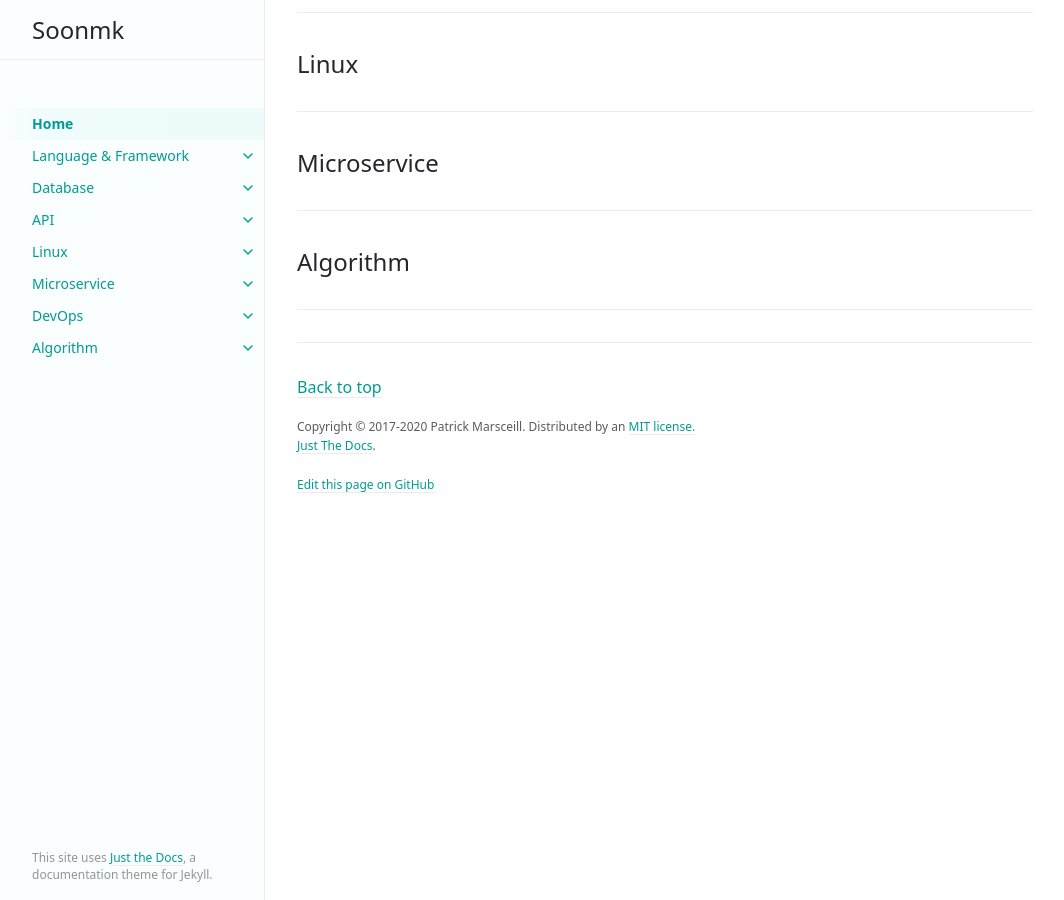
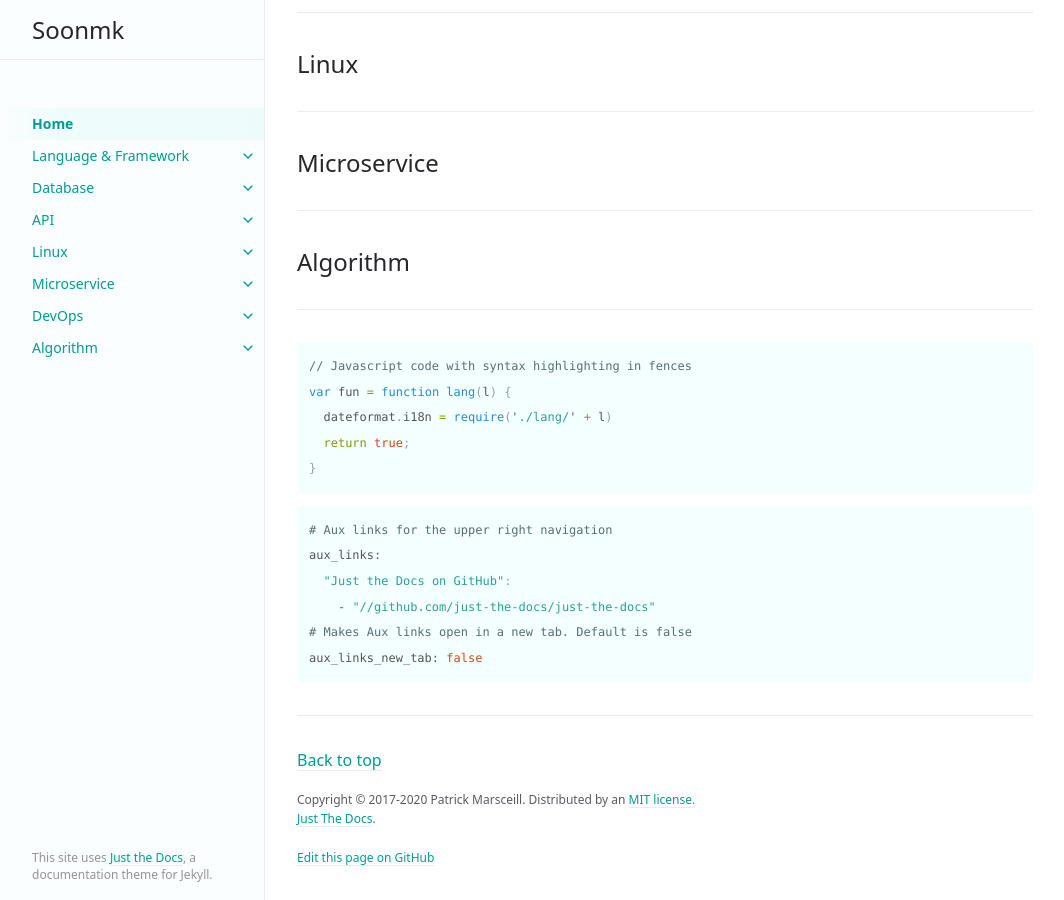
Before and after one commit to soonmk/soonmk.github.io, a Jekyll site: the page built from index.md, in a window 1280 px wide and 900 px high, scrolled down 1085 px. Shown: the whole window, without its empty margins (107-1171 px from the left). Built offline with Jekyll 4.4.1, drawn with Linux system fonts in a browser that asks for light colours.

Commit message:
Update index.md

````diff
--- a/index.md
+++ b/index.md
@@ -52,3 +52,18 @@ Backend developer or Data scientist
 ## Algorithm
 
 ---
+```js
+// Javascript code with syntax highlighting in fences
+var fun = function lang(l) {
+  dateformat.i18n = require('./lang/' + l)
+  return true;
+}
+```
+```yaml
+# Aux links for the upper right navigation
+aux_links:
+  "Just the Docs on GitHub":
+    - "//github.com/just-the-docs/just-the-docs"
+# Makes Aux links open in a new tab. Default is false
+aux_links_new_tab: false
+```
````
